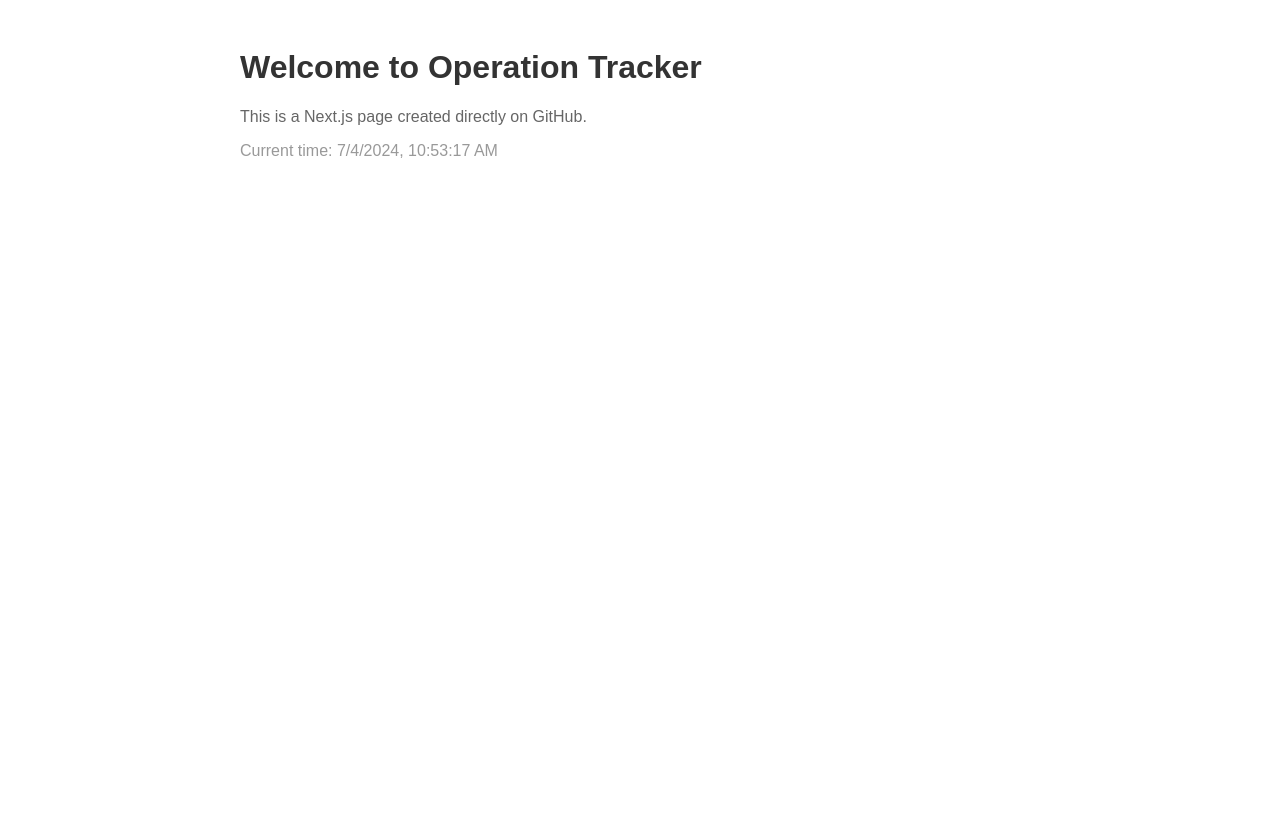
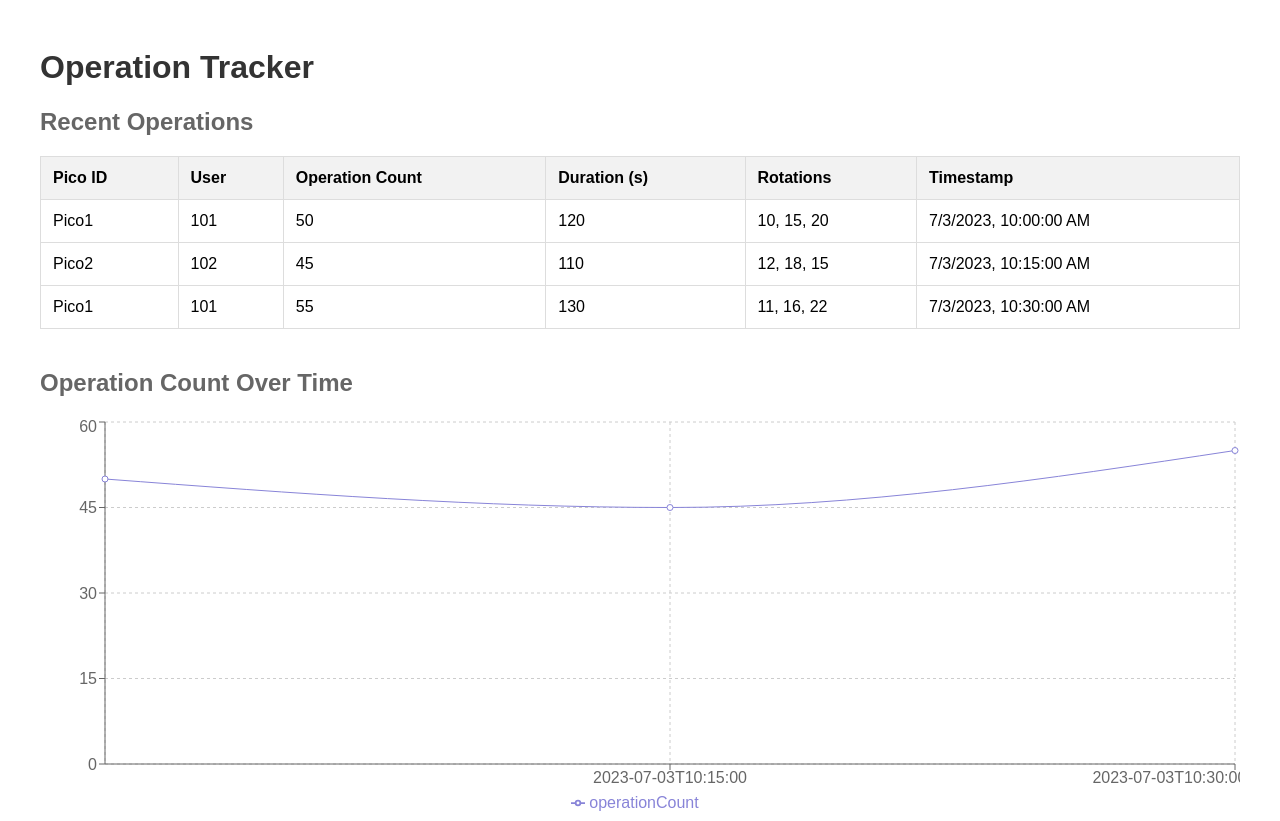
Before and after one commit to Jul-tech-coder/operation-tracker, a Next.js app: page / in a window 1280 px wide. Before the commit the page ends 800 px from the top, so only its background shows below. Built offline with nearby package versions, Linux system fonts and the light colour scheme.

Commit message:
Update index.js

```diff
--- a/pages/index.js
+++ b/pages/index.js
@@ -1,9 +1,64 @@
+import React, { useState, useEffect } from 'react';
+import { LineChart, Line, XAxis, YAxis, CartesianGrid, Tooltip, Legend, ResponsiveContainer } from 'recharts';
+
 export default function Home() {
+  const [operations, setOperations] = useState([]);
+
+  useEffect(() => {
+    // In a real application, this would fetch data from your API
+    const mockData = [
+      { id: 1, picoId: 'Pico1', user: 101, operationCount: 50, duration: 120, rotations: [10, 15, 20], timestamp: '2023-07-03T10:00:00' },
+      { id: 2, picoId: 'Pico2', user: 102, operationCount: 45, duration: 110, rotations: [12, 18, 15], timestamp: '2023-07-03T10:15:00' },
+      { id: 3, picoId: 'Pico1', user: 101, operationCount: 55, duration: 130, rotations: [11, 16, 22], timestamp: '2023-07-03T10:30:00' },
+    ];
+    setOperations(mockData);
+  }, []);
+
   return (
-    <div style={{ fontFamily: 'Arial, sans-serif', maxWidth: '800px', margin: '0 auto', padding: '20px' }}>
-      <h1 style={{ color: '#333' }}>Welcome to Operation Tracker</h1>
-      <p style={{ color: '#666' }}>This is a Next.js page created directly on GitHub.</p>
-      <p style={{ color: '#999' }}>Current time: {new Date().toLocaleString()}</p>
+    <div style={{ fontFamily: 'Arial, sans-serif', maxWidth: '1200px', margin: '0 auto', padding: '20px' }}>
+      <h1 style={{ color: '#333' }}>Operation Tracker</h1>
+
+      <div style={{ marginBottom: '40px' }}>
+        <h2 style={{ color: '#666' }}>Recent Operations</h2>
+        <table style={{ width: '100%', borderCollapse: 'collapse' }}>
+          <thead>
+            <tr style={{ backgroundColor: '#f2f2f2' }}>
+              <th style={{ border: '1px solid #ddd', padding: '12px', textAlign: 'left' }}>Pico ID</th>
+              <th style={{ border: '1px solid #ddd', padding: '12px', textAlign: 'left' }}>User</th>
+              <th style={{ border: '1px solid #ddd', padding: '12px', textAlign: 'left' }}>Operation Count</th>
+              <th style={{ border: '1px solid #ddd', padding: '12px', textAlign: 'left' }}>Duration (s)</th>
+              <th style={{ border: '1px solid #ddd', padding: '12px', textAlign: 'left' }}>Rotations</th>
+              <th style={{ border: '1px solid #ddd', padding: '12px', textAlign: 'left' }}>Timestamp</th>
+            </tr>
+          </thead>
+          <tbody>
+            {operations.map((op) => (
+              <tr key={op.id}>
+                <td style={{ border: '1px solid #ddd', padding: '12px' }}>{op.picoId}</td>
+                <td style={{ border: '1px solid #ddd', padding: '12px' }}>{op.user}</td>
+                <td style={{ border: '1px solid #ddd', padding: '12px' }}>{op.operationCount}</td>
+                <td style={{ border: '1px solid #ddd', padding: '12px' }}>{op.duration}</td>
+                <td style={{ border: '1px solid #ddd', padding: '12px' }}>{op.rotations.join(', ')}</td>
+                <td style={{ border: '1px solid #ddd', padding: '12px' }}>{new Date(op.timestamp).toLocaleString()}</td>
+              </tr>
+            ))}
+          </tbody>
+        </table>
+      </div>
+
+      <div style={{ height: '400px' }}>
+        <h2 style={{ color: '#666' }}>Operation Count Over Time</h2>
+        <ResponsiveContainer width="100%" height="100%">
+          <LineChart data={operations}>
+            <CartesianGrid strokeDasharray="3 3" />
+            <XAxis dataKey="timestamp" />
+            <YAxis />
+            <Tooltip />
+            <Legend />
+            <Line type="monotone" dataKey="operationCount" stroke="#8884d8" />
+          </LineChart>
+        </ResponsiveContainer>
+      </div>
     </div>
-  )
+  );
 }
```
